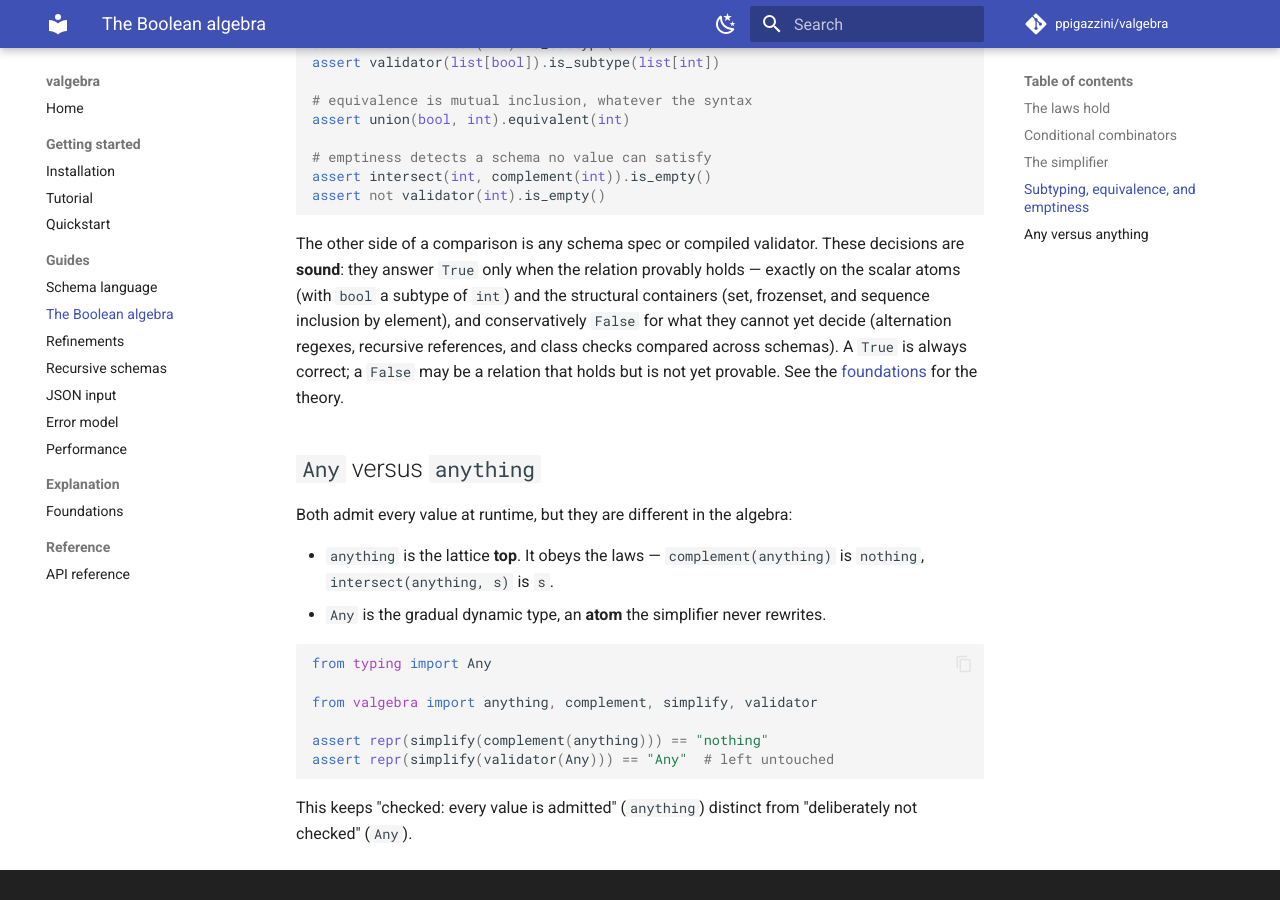
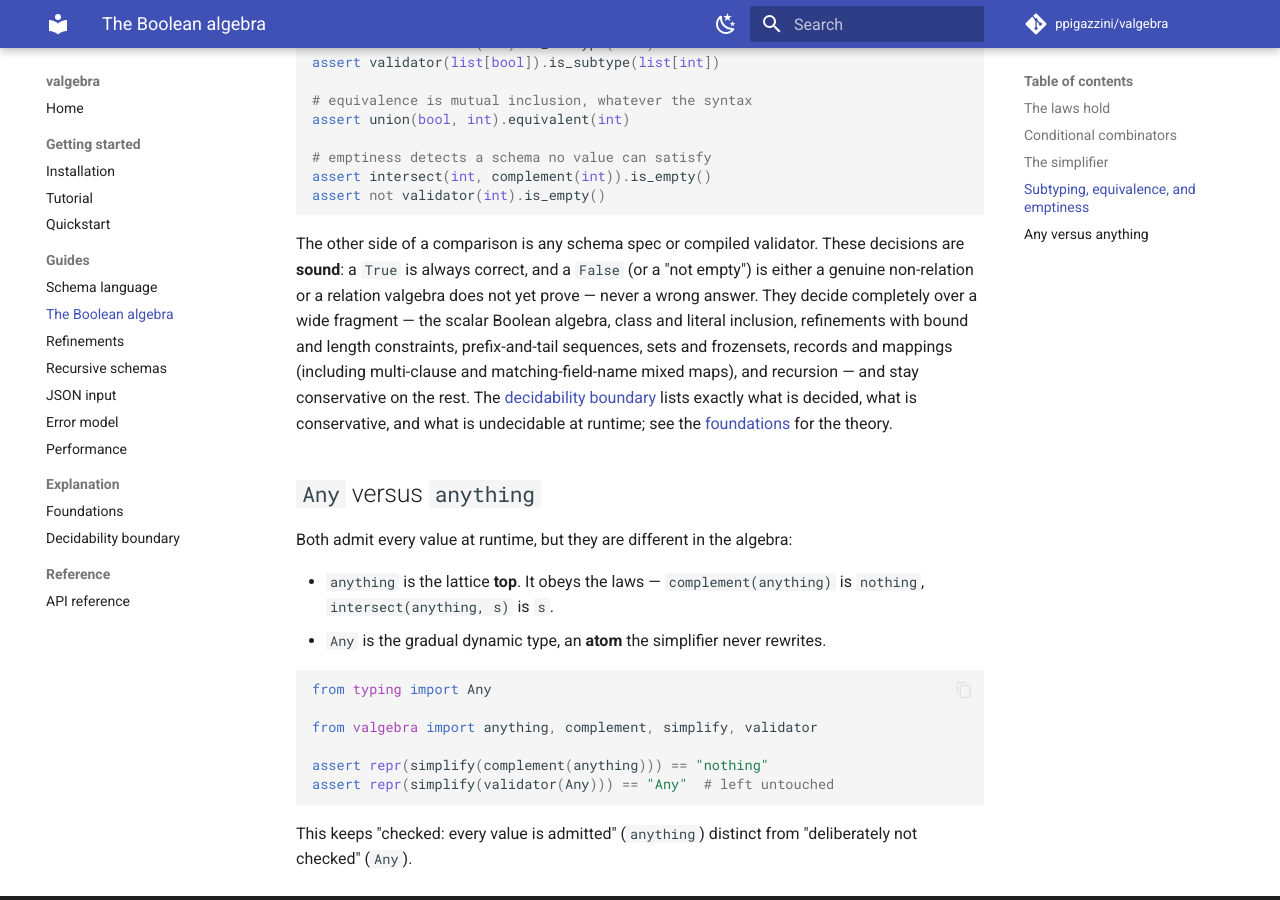
Before and after one commit to ppigazzini/valgebra, an MkDocs documentation site: the page built from docs/algebra.md, in a window 1280 px wide and 900 px high, scrolled down 2669 px. Built offline with MkDocs 1.6.1 and Material for MkDocs 9.7.7, drawn with Linux system fonts in a browser that asks for light colours; comment, search, counter and statistics services are not loaded.

Commit message:
docs: publish the decidability boundary
Add a page stating which schema comparisons valgebra decides completely, which
stay sound but conservative, and which are undecidable at runtime and so are
rejected or treated opaquely, closing with the contract that a positive answer
is a proof and a negative is "no, or not yet proven". Correct the decision
description in the algebra guide, which listed recursion, class checks, and
refinements as undecided though they are decided, and link it to the boundary
page. Every runnable example executes in the documentation gate.

````diff
--- a/docs/algebra.md
+++ b/docs/algebra.md
@@ -142,13 +142,16 @@
 ```
 
 The other side of a comparison is any schema spec or compiled validator. These
-decisions are **sound**: they answer `True` only when the relation provably
-holds — exactly on the scalar atoms (with `bool` a subtype of `int`) and the
-structural containers (set, frozenset, and sequence inclusion by element), and
-conservatively `False` for what they cannot yet decide (alternation regexes,
-recursive references, and class checks compared across schemas). A `True` is
-always correct; a `False` may be a relation that holds but is not yet provable.
-See the [foundations](foundations.md) for the theory.
+decisions are **sound**: a `True` is always correct, and a `False` (or a
+"not empty") is either a genuine non-relation or a relation valgebra does not yet
+prove — never a wrong answer. They decide completely over a wide fragment — the
+scalar Boolean algebra, class and literal inclusion, refinements with bound and
+length constraints, prefix-and-tail sequences, sets and frozensets, records and
+mappings (including multi-clause and matching-field-name mixed maps), and
+recursion — and stay conservative on the rest. The
+[decidability boundary](decidability.md) lists exactly what is decided, what is
+conservative, and what is undecidable at runtime; see the
+[foundations](foundations.md) for the theory.
 
 ## `Any` versus `anything`
 
--- a/mkdocs.yml
+++ b/mkdocs.yml
@@ -48,6 +48,7 @@
       - Performance: performance.md
   - Explanation:
       - Foundations: foundations.md
+      - Decidability boundary: decidability.md
   - Reference:
       - API reference: api.md
 
````
Also changed, not shown: docs/decidability.md (added, +117 -0 lines).
